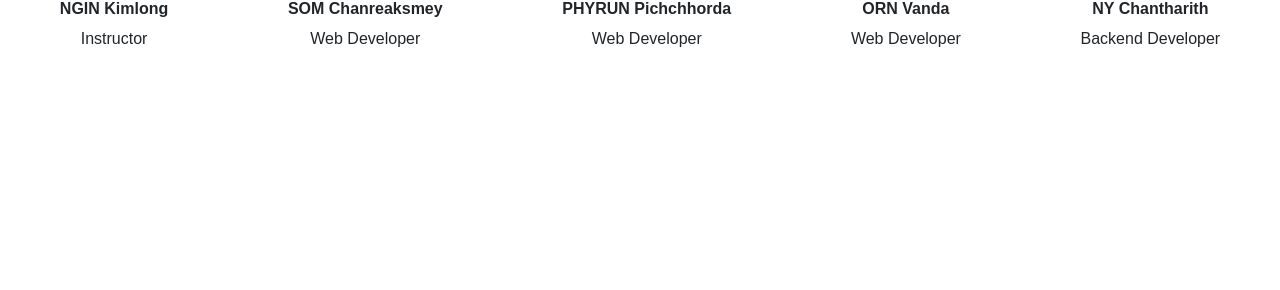
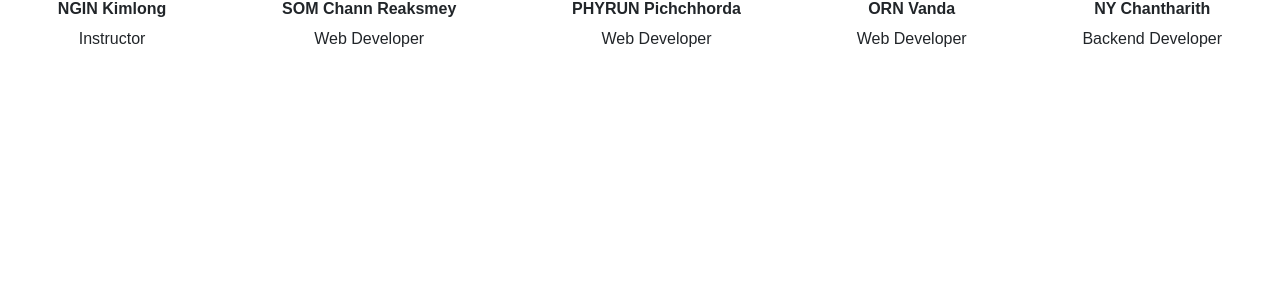
Before and after one commit to chantharith-NY/django-inventory-barcode, a Django app: page /dashboard/ in a window 1280 px wide. Shown: the part 510-800 px from the top of the page. Run offline with Django 5.2, Linux system fonts and the light colour scheme; a user stored in the database is signed in; data that the repository does not hold is empty.

Commit message:
Update name contributor

```diff
--- a/inventory_management/templates/inventory/dashboard.html
+++ b/inventory_management/templates/inventory/dashboard.html
@@ -238,7 +238,7 @@
         </div>
         <div class="contributor">
           <img src="{{ MEDIA_URL }}contributor_image/reaksmey.JPG" alt="SOM Chanreaksmey">
-          <h5>SOM Chanreaksmey</h5>
+          <h5>SOM Chann Reaksmey</h5>
           <p>Web Developer</p>
         </div>
         <div class="contributor">
```
